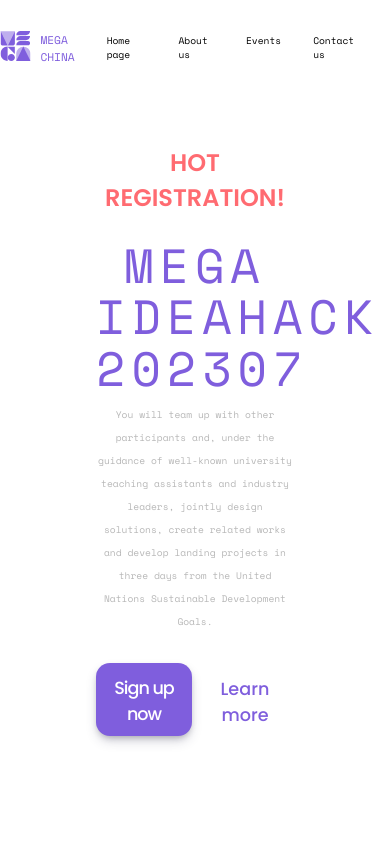
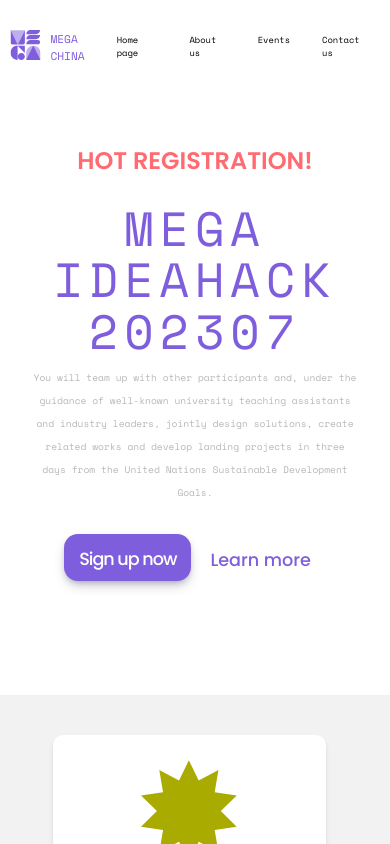
Before and after one commit to sikehish/china.megahack.tech, a React (Vite) app: page / in a window 390 px wide. Shown: the top 844 px of the page. Built offline with nearby package versions, Linux system fonts and the light colour scheme.

Commit message:
Update Homepage.module.css

```diff
--- a/src/pages/Homepage.module.css
+++ b/src/pages/Homepage.module.css
@@ -157,6 +157,7 @@
         justify-content: center;
         z-index: 90;
         width: 100%;
+        margin-left: 10px;
       }
 
     .tabs {
@@ -165,8 +166,8 @@
 
     .div1Content {
       margin-left: 0;
-      padding-left: 6rem;
-      padding-right: 6rem;
+      padding-left: 2rem;
+      padding-right: 2rem;
       padding-top: 3rem;
       text-align: center;
       position: relative;
@@ -200,7 +201,7 @@
 
     .tab {
       margin-right: 2rem;
-      font-size: 0.6rem;
+      font-size: 0.55rem;
       padding-bottom: 1rem;
       padding-top: 0.8rem;
     }
```
